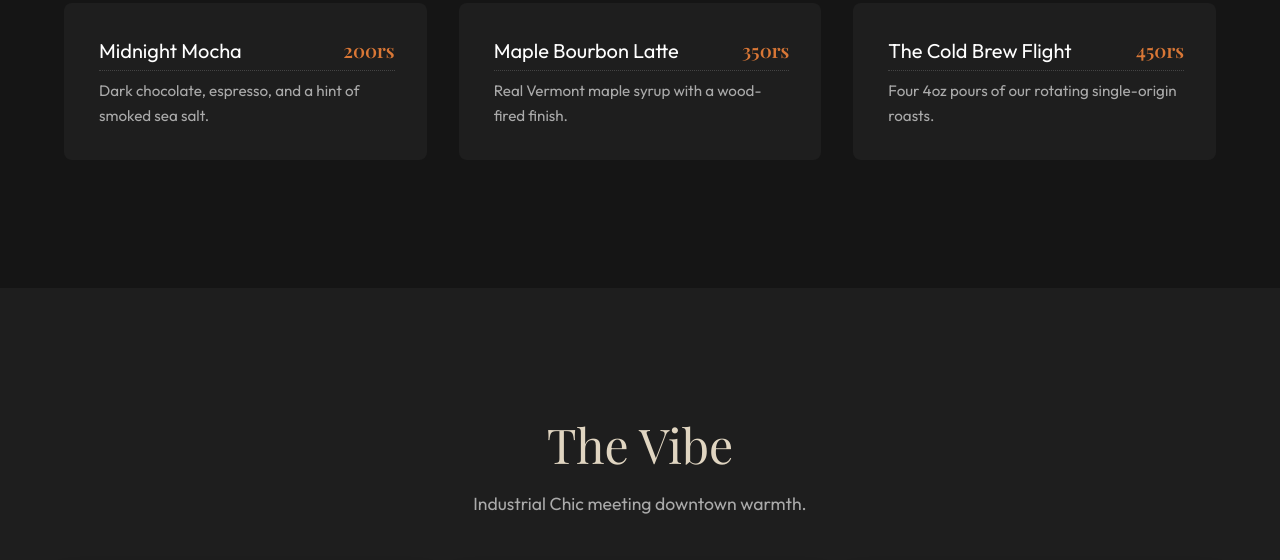
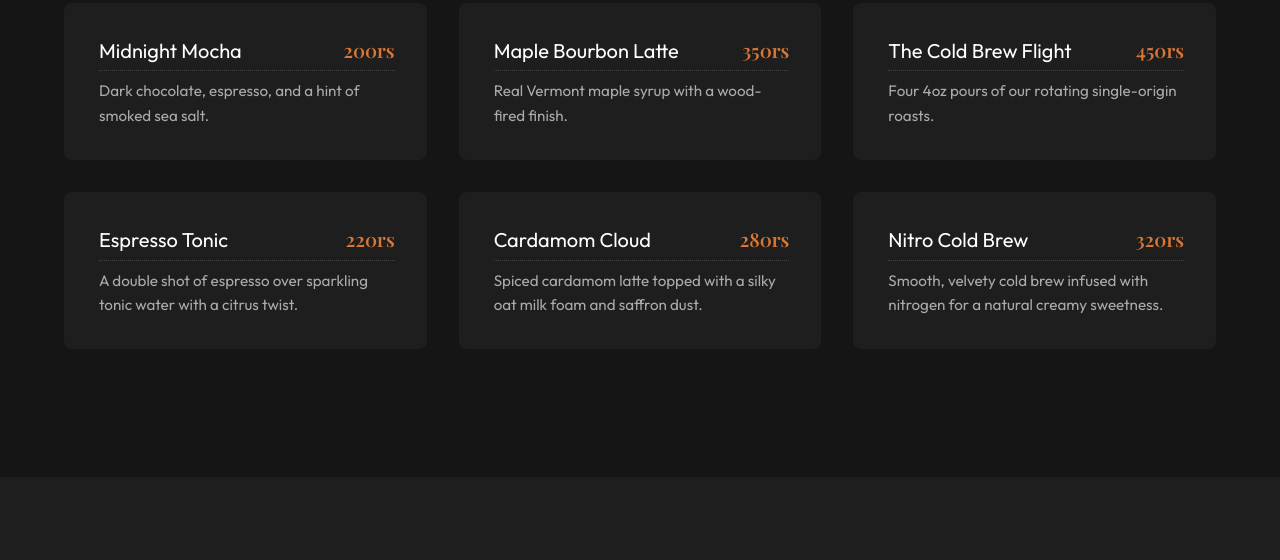
Before and after one commit to AryanRanebit/The-Midnight-Roast, a website built with Vite: page index.html in a window 1280 px wide. Shown: the part 1847-2407 px from the top of the page. Built offline with nearby package versions, Linux system fonts and the light colour scheme; a web font is replaced by a local one.

Commit message:
New updates

```diff
--- a/index.html
+++ b/index.html
@@ -91,6 +91,30 @@
           </div>
           <p>Four 4oz pours of our rotating single-origin roasts.</p>
         </div>
+        <!-- Item 4 -->
+        <div class="menu-item">
+          <div class="menu-item-header">
+            <h3>Espresso Tonic</h3>
+            <span class="price">220rs</span>
+          </div>
+          <p>A double shot of espresso over sparkling tonic water with a citrus twist.</p>
+        </div>
+        <!-- Item 5 -->
+        <div class="menu-item">
+          <div class="menu-item-header">
+            <h3>Cardamom Cloud</h3>
+            <span class="price">280rs</span>
+          </div>
+          <p>Spiced cardamom latte topped with a silky oat milk foam and saffron dust.</p>
+        </div>
+        <!-- Item 6 -->
+        <div class="menu-item">
+          <div class="menu-item-header">
+            <h3>Nitro Cold Brew</h3>
+            <span class="price">320rs</span>
+          </div>
+          <p>Smooth, velvety cold brew infused with nitrogen for a natural creamy sweetness.</p>
+        </div>
       </div>
     </section>
 
```
